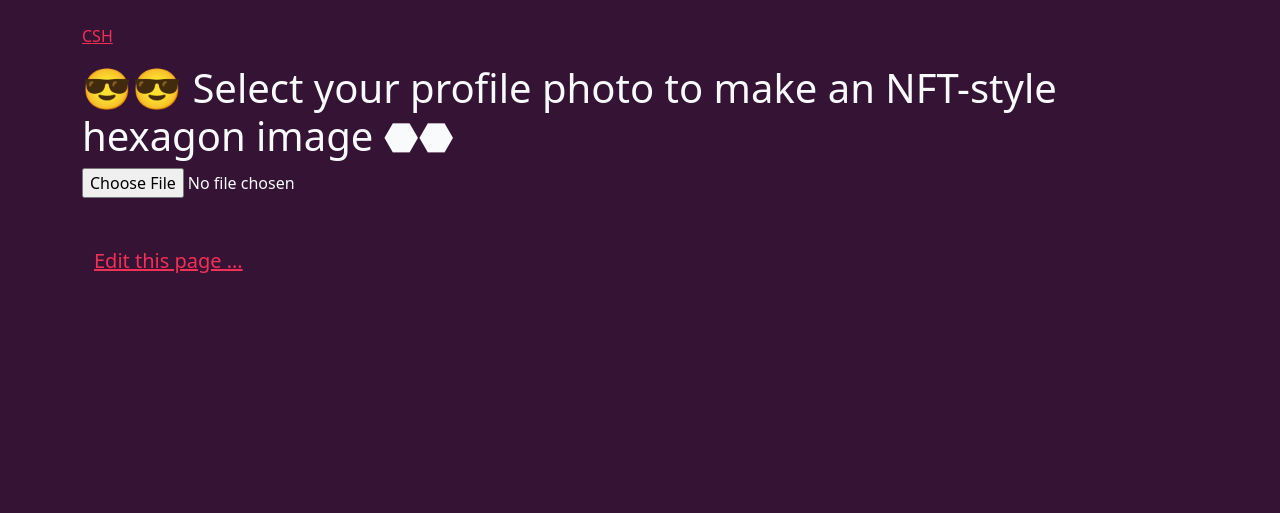
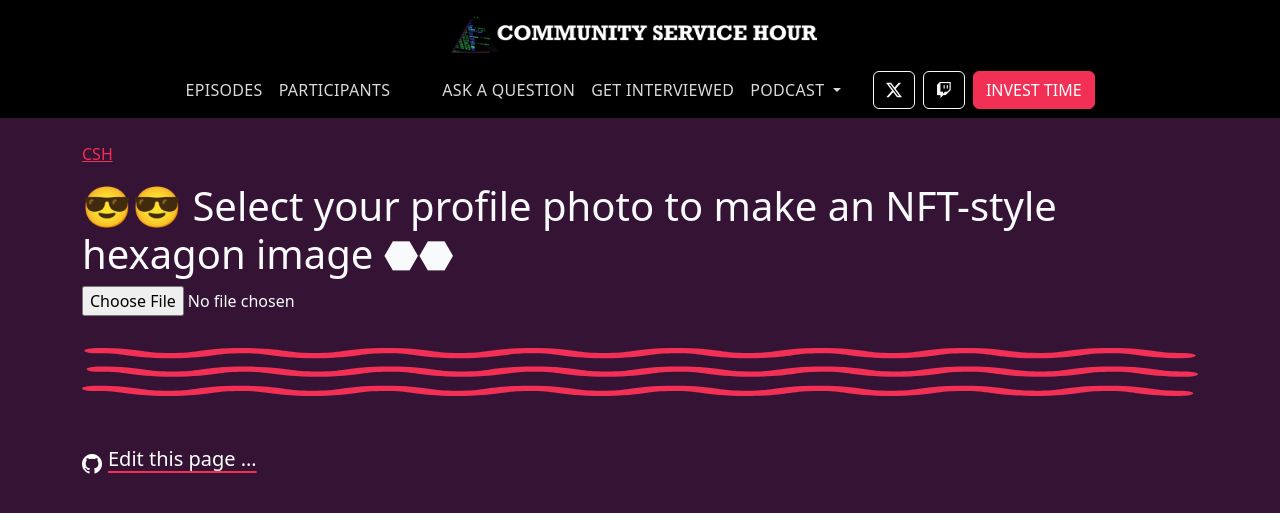
Before and after one commit to community-service/hour.gg, a Jekyll site: the page built from hexagonify.html, in a window 1280 px wide. Shown: the top 513 px of the page. Built offline with Jekyll 4.4.1, drawn with Linux system fonts in a browser that asks for light colours.

Commit message:
add shared nav/layout foundation

```diff
--- /dev/null
+++ b/_includes/main-nav.html
@@ -0,0 +1,355 @@
+<nav id="site-navbar" class="navbar navbar-dark bg-black fixed-top navbar-expand-custom">
+  <div class="container-fluid csh-navbar-wrap px-2">
+    <!-- Top bar row (ONLY height we reserve with the spacer) -->
+    <div class="csh-bar-row">
+      <a class="navbar-brand d-flex align-items-center csh-brand" href="/">
+        <img src="/assets/logo.webp" alt="Community Service Hour" height="40">
+      </a>
+
+      <button class="navbar-toggler" type="button" data-bs-toggle="collapse" data-bs-target="#navbarSupportedContent"
+        aria-controls="navbarSupportedContent" aria-expanded="false" aria-label="Toggle navigation">
+        <span class="navbar-toggler-icon"></span>
+      </button>
+    </div>
+
+    <!-- Collapsible content (overlays page; does NOT change spacer height) -->
+    <div class="collapse navbar-collapse csh-collapse" id="navbarSupportedContent">
+      <div class="csh-collapse-inner">
+        <ul class="navbar-nav csh-links">
+          <!-- New links first -->
+          <li class="nav-item">
+            <a class="nav-link" href="/episodes">EPISODES</a>
+          </li>
+          <li class="nav-item csh-pair-sep">
+            <a class="nav-link" href="/participants">PARTICIPANTS</a>
+          </li>
+
+          <!-- Existing links -->
+          <li class="nav-item">
+            <a class="nav-link"
+              href="https://twitter.com/intent/tweet?text=Hello%20@fulldecent%20I%20have%20a%20question%20for%20%23CommunityServiceHour">ASK
+              A QUESTION</a>
+          </li>
+          <li class="nav-item">
+            <a class="nav-link"
+              href="https://twitter.com/messages/compose?recipient_id=47729549&text=Hello%20I'd%20like%20to%20be%20interviewed%20on%20Community%20Service%20Hour.%20Here's%20some%20details%20about%20my%20project&hellip;">GET
+              INTERVIEWED</a>
+          </li>
+          <li class="nav-item dropdown">
+            <a class="nav-link dropdown-toggle" href="#" role="button" data-bs-toggle="dropdown" aria-expanded="false">
+              PODCAST
+            </a>
+            <ul class="dropdown-menu csh-dropdown">
+              <li><a class="dropdown-item"
+                  href="https://podcasts.apple.com/us/podcast/community-service-hour/id1662422217"><i
+                    class="bi bi-apple"></i> Apple podcasts</a></li>
+              <li><a class="dropdown-item" href="https://open.spotify.com/show/3k4PnmjfLiuNo9HpXemCdJ"><i
+                    class="bi bi-spotify"></i> Spotify podcasts</a></li>
+              <li><a class="dropdown-item"
+                  href="https://www.youtube.com/playlist?list=PLaMigeN8Exx-ChNPpO-j6pFQ3F8oJWrBN"><i
+                    class="bi bi-youtube"></i> YouTube channel</a></li>
+              <li><a class="dropdown-item" href="https://www.twitch.tv/fulldecent"><i class="bi bi-twitch"></i> Twitch
+                  channel</a></li>
+            </ul>
+          </li>
+        </ul>
+
+        <div class="csh-actions">
+          <div class="d-flex align-items-center gap-2 csh-social">
+            <a href="https://twitter.com/fulldecent" class="btn btn-outline-light" aria-label="Join live on X">
+              <i class="bi bi-twitter-x"></i>
+            </a>
+            <a href="https://www.twitch.tv/fulldecent" class="btn btn-outline-light" aria-label="Join live on Twitch">
+              <i class="bi bi-twitch"></i>
+            </a>
+          </div>
+
+          <a href="https://github.com/users/fulldecent/projects/" class="btn btn-primary csh-invest-btn">INVEST TIME</a>
+        </div>
+      </div>
+    </div>
+  </div>
+</nav>
+
+<!-- Spacer to simulate ONLY the top-bar height (so expanding menu overlays the page and doesn't push it down) -->
+<div id="navbar-spacer" aria-hidden="true"></div>
+
+<style>
+  #navbar-spacer {
+    height: 0;
+  }
+
+  .navbar-nav .nav-link {
+    color: rgba(255, 255, 255, 0.85);
+    font-weight: 500;
+    letter-spacing: 0.02em;
+  }
+
+  .navbar-nav .nav-link:hover {
+    color: #f22f54 !important;
+  }
+
+  /* Dropdown styling (dark + subtle brighter hover, not white) */
+  .csh-dropdown {
+    background: rgba(0, 0, 0, 0.95);
+    border: 1px solid rgba(255, 255, 255, 0.14);
+  }
+
+  .csh-dropdown .dropdown-item {
+    color: rgba(255, 255, 255, 0.85);
+  }
+
+  .csh-dropdown .dropdown-item:hover,
+  .csh-dropdown .dropdown-item:focus {
+    background: rgba(255, 255, 255, 0.08);
+    color: #fff;
+  }
+
+  /* Mobile/tablet base (<=1299px): bar row compact; collapse overlays content below */
+  .csh-bar-row {
+    width: 100%;
+    display: flex;
+    align-items: center;
+    justify-content: space-between;
+  }
+
+  .csh-brand {
+    margin-right: 0.75rem;
+  }
+
+  .csh-collapse {
+    width: 100%;
+    background: #000;
+  }
+
+  /* Put padding on an inner wrapper so Bootstrap's height animation can fully clip it. */
+  .csh-collapse-inner {
+    padding-top: 0.75rem;
+    padding-bottom: 0.75rem;
+  }
+
+  .csh-links {
+    display: flex;
+    flex-direction: column;
+    gap: 0.6rem;
+    margin-bottom: 0.75rem;
+  }
+
+  .csh-actions {
+    display: flex;
+    flex-direction: column;
+    align-items: flex-start;
+    gap: 0.75rem;
+  }
+
+  /* Mobile: inset the OPENED menu content from the edges */
+  @media (max-width: 949.98px) {
+    .csh-collapse-inner {
+      padding-left: 1rem;
+      padding-right: 1rem;
+    }
+
+    .csh-invest-btn {
+      margin-top: 0.25rem;
+    }
+
+    .csh-pair-sep {
+      margin-right: 0;
+    }
+
+    /* Mobile dropdown should behave like inline content (fine if it expands layout inside collapse) */
+    #site-navbar .dropdown-menu {
+      position: static;
+      float: none;
+    }
+
+    /* Smooth expand/collapse animation for mobile dropdown */
+    #site-navbar .csh-dropdown {
+      display: block !important;
+      max-height: 0;
+      overflow: hidden;
+      padding: 0;
+      margin: 0;
+      border: none;
+      transition: max-height 0.25s ease-out, padding 0.25s ease-out;
+    }
+
+    #site-navbar .csh-dropdown.show {
+      max-height: 200px;
+      padding: 0.5rem 0;
+    }
+  }
+
+  /* Desktop (>=950px): centered structure; dropdown should OVERLAY, not expand the navbar height */
+  @media (min-width: 950px) {
+    .navbar-expand-custom .navbar-toggler {
+      display: none;
+    }
+
+    #site-navbar .csh-navbar-wrap {
+      display: flex;
+      align-items: center;
+      justify-content: center !important;
+      gap: 0.75rem;
+      width: 100%;
+    }
+
+    #site-navbar .csh-bar-row,
+    #site-navbar .csh-collapse {
+      flex: 0 0 auto;
+    }
+
+    #site-navbar .csh-collapse {
+      flex-grow: 0 !important;
+      display: flex !important;
+      flex-basis: auto;
+      align-items: center;
+      width: auto;
+      background: transparent;
+      padding: 0;
+    }
+
+    #site-navbar .csh-collapse-inner {
+      display: flex;
+      align-items: center;
+      padding: 0;
+    }
+
+    #site-navbar .csh-bar-row {
+      width: auto;
+      justify-content: flex-start;
+    }
+
+    #site-navbar .csh-links {
+      flex-direction: row;
+      align-items: center;
+      gap: 1rem;
+      margin: 0;
+    }
+
+    #site-navbar .csh-pair-sep {
+      margin-right: 2.25rem;
+    }
+
+    #site-navbar .csh-actions {
+      flex-direction: row;
+      align-items: center;
+      gap: 0;
+      margin-left: 2rem;
+    }
+
+    #site-navbar .csh-social {
+      margin-right: 0.5rem;
+    }
+
+    #site-navbar .csh-invest-btn {
+      margin-top: 0;
+    }
+
+    /* KEY FIX: Bootstrap doesn't know our custom expand class, so it keeps dropdown "static".
+       Force desktop dropdown to be absolute + overlay so it doesn't change navbar height. */
+    #site-navbar .nav-item.dropdown {
+      position: relative;
+    }
+
+    #site-navbar .dropdown-menu {
+      position: absolute;
+      top: 100%;
+      left: 0;
+      z-index: 1050;
+      margin-top: 0.35rem;
+    }
+  }
+
+  /* Shrink logo on small phones so hamburger stays visible */
+  @media (max-width: 450px) {
+    .csh-brand img {
+      height: 35px;
+    }
+  }
+
+  @media (max-width: 400px) {
+    .csh-brand img {
+      height: 30px;
+    }
+  }
+</style>
+
+<script>
+  (function () {
+    function syncNavbarSpacer() {
+      var navbar = document.getElementById('site-navbar');
+      var spacer = document.getElementById('navbar-spacer');
+      var barRow = navbar ? navbar.querySelector('.csh-bar-row') : null;
+      if (!navbar || !spacer) return;
+
+      var isMobile = window.matchMedia('(max-width: 949.98px)').matches;
+
+      if (isMobile && barRow) {
+        // Mobile: only measure bar row (avoid expanded menu height)
+        spacer.style.height = barRow.offsetHeight + 'px';
+      } else {
+        // Desktop/tablet: measure full navbar (includes wrapped menu items)
+        spacer.style.height = navbar.offsetHeight + 'px';
+      }
+    }
+
+    function setupClickOutsideToClose() {
+      var nav = document.getElementById('site-navbar');
+      var collapseEl = document.getElementById('navbarSupportedContent');
+      if (!nav || !collapseEl) return;
+
+      function isMobileMode() {
+        return window.matchMedia('(max-width: 949.98px)').matches;
+      }
+
+      function closeIfOpen() {
+        if (!collapseEl.classList.contains('show')) return;
+
+        if (window.bootstrap && window.bootstrap.Collapse) {
+          var inst = window.bootstrap.Collapse.getInstance(collapseEl);
+          if (!inst) inst = new window.bootstrap.Collapse(collapseEl, { toggle: false });
+          inst.hide();
+        } else {
+          collapseEl.classList.remove('show');
+        }
+      }
+
+      function onDocPointer(e) {
+        if (!isMobileMode()) return;
+        if (!collapseEl.classList.contains('show')) return;
+        if (nav.contains(e.target)) return;
+        closeIfOpen();
+      }
+
+      document.addEventListener('click', onDocPointer, true);
+      document.addEventListener('touchstart', onDocPointer, true);
+
+      window.addEventListener('resize', function () {
+        if (!isMobileMode()) closeIfOpen();
+      });
+    }
+
+    function setupDropdownAutoClose() {
+      var collapseEl = document.getElementById('navbarSupportedContent');
+      if (!collapseEl) return;
+
+      // When main menu starts closing, immediately close the dropdown too
+      collapseEl.addEventListener('hide.bs.collapse', function () {
+        var dropdown = collapseEl.querySelector('.csh-dropdown');
+        if (dropdown) dropdown.classList.remove('show');
+        var toggle = collapseEl.querySelector('.dropdown-toggle');
+        if (toggle) toggle.setAttribute('aria-expanded', 'false');
+      });
+    }
+
+    syncNavbarSpacer();
+    requestAnimationFrame(syncNavbarSpacer);
+    window.addEventListener('load', function () {
+      syncNavbarSpacer();
+      setupClickOutsideToClose();
+      setupDropdownAutoClose();
+    });
+    window.addEventListener('resize', syncNavbarSpacer);
+  })();
+</script>
--- a/_layouts/page.html
+++ b/_layouts/page.html
@@ -8,6 +7,7 @@ breadcrumbs:
 <html lang="en">
   <head>
     <title>{{ page.title | escape }}</title>
+    <meta name="viewport" content="width=device-width, initial-scale=1">
     <link href="https://cdn.jsdelivr.net/npm/bootstrap@5.3.1/dist/css/bootstrap.min.css" rel="stylesheet" integrity="sha384-4bw+/aepP/YC94hEpVNVgiZdgIC5+VKNBQNGCHeKRQN+PtmoHDEXuppvnDJzQIu9" crossorigin="anonymous">
     <link rel="stylesheet" href="https://cdn.jsdelivr.net/npm/bootstrap-icons@1.11.1/font/bootstrap-icons.css" integrity="sha256-u2/YzYU5TLNn6KxY5HKS8taOsoj6Evq2jmVDCl3fzkg=" crossorigin="anonymous">
     <link rel="alternate" type="application/rss+xml" title="Community Service Hour" href="/podcast.xml">
@@ -20,6 +20,12 @@ breadcrumbs:
         --bs-primary-rgb: 242, 47, 84;
         --bs-link-color-rgb: 242, 47, 84;
       }
+
+      .tooltip {
+        --bs-tooltip-bg: rgba(0, 0, 0, 0.92);
+        --bs-tooltip-color: var(--bs-body-color);
+      }
+
       .btn-primary {
         --bs-btn-bg: #f22f54;
         --bs-btn-border-color: #f22f54;
@@ -32,9 +38,65 @@ breadcrumbs:
         --bs-btn-active-border-color: #a84b5c;
         --bs-btn-active-shadow: inset 0 3px 5px rgba(0, 0, 0, 0.125);
       }
+
+      /* Custom scrollbar styling */
+      ::-webkit-scrollbar {
+        width: 12px;
+        height: 12px;
+      }
+
+      ::-webkit-scrollbar-track {
+        background-color: #5c0e1f;
+        border-radius: 20px;
+      }
+
+      ::-webkit-scrollbar-thumb {
+        background-color: #ffffff;
+        border-radius: 20px;
+        border: 3px solid #5c0e1f;
+      }
+
+      ::-webkit-scrollbar-thumb:hover {
+        background-color: #f2f2f2;
+      }
+
+      * {
+        scrollbar-width: thin;
+        scrollbar-color: #ffffff #5c0e1f;
+      }
+
+      footer.footer-links a {
+        color: #ffffff !important;
+      }
+
+      footer.footer-links a:visited {
+        color: #ffffff !important;
+      }
+
+      footer.footer-links a:hover,
+      footer.footer-links a:focus {
+        color: grey !important;
+        -webkit-text-decoration-color: grey !important;
+        text-decoration-color: grey !important;
+      }
+
+      footer.footer-links a i,
+      footer.footer-links a svg {
+        color: inherit !important;
+        fill: currentColor;
+        stroke: currentColor;
+      }
+
+      main {
+        margin-bottom: 2rem;
+      }
     </style>
   </head>
-<body class="container-xl py-4">
+
+  <body>
+    {% include main-nav.html %}
+
+    <div class="container-xl py-4">
       <nav aria-label="breadcrumb" class="text-primary">
         <ol class="breadcrumb">
           {% assign breadcrumbs = page.breadcrumbs | default: layout.breadcrumbs %}
@@ -47,17 +109,25 @@ breadcrumbs:
           {% endfor %}
         </ol>
       </nav>
+
       <main>
         {{ content }}
       </main>
-  <footer class="container-xl my-4 py-4">
-    <a class="lead link-primary" href="https://github.com/community-service/hour.gg">Edit this page &hellip;</a>
+
+      <aside>
+        <img src="/assets/divider.svg" style="width: 100%; height: 3rem;" alt="Divider">
+      </aside>
+
+      <footer class="my-4 py-4 footer-links">
+        <a class="lead link-primary icon-link" href="https://github.com/community-service/hour.gg">
+          <i class="bi bi-github"></i> Edit this page &hellip;
+        </a>
       </footer>
+    </div>
+
     <script src="https://cdn.jsdelivr.net/npm/bootstrap@5.3.1/dist/js/bootstrap.bundle.min.js" integrity="sha384-HwwvtgBNo3bZJJLYd8oVXjrBZt8cqVSpeBNS5n7C8IVInixGAoxmnlMuBnhbgrkm" crossorigin="anonymous"></script>
     <script>
-    // After document ready
       document.addEventListener('DOMContentLoaded', () => {
-      // Enable tooltips on every element
         document.querySelectorAll('[title]').forEach(el => new bootstrap.Tooltip(el));
       });
     </script>
```
Also changed, not shown: other parts of _layouts/page.html (+0 -1 lines), assets/divider.svg. Lines whose indentation alone changed are shown as unchanged.
